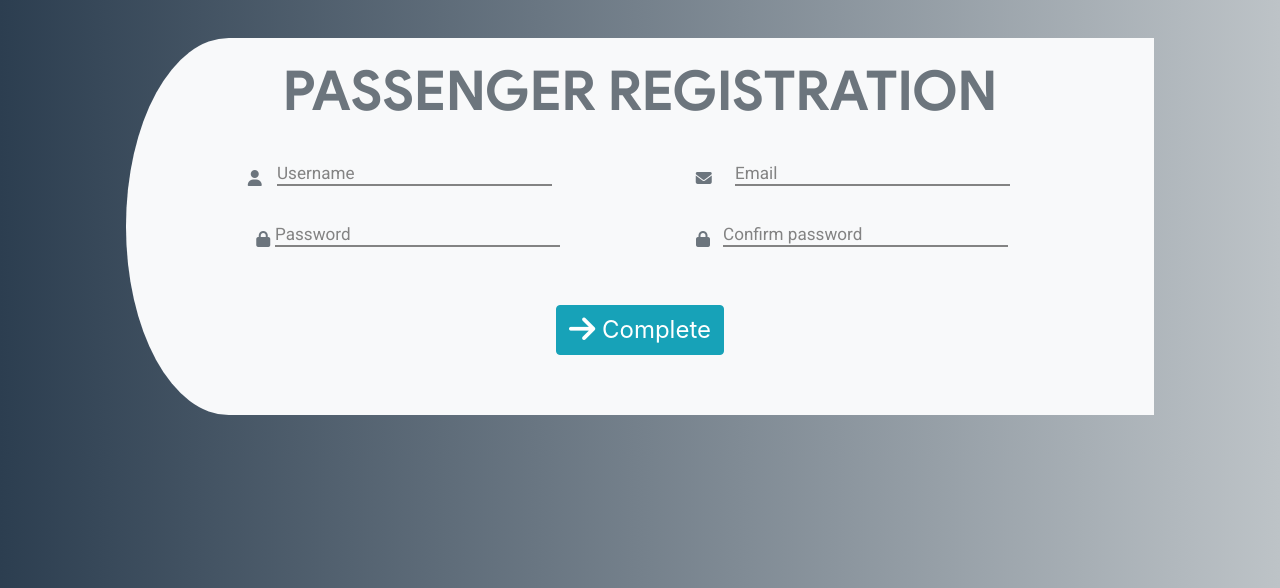
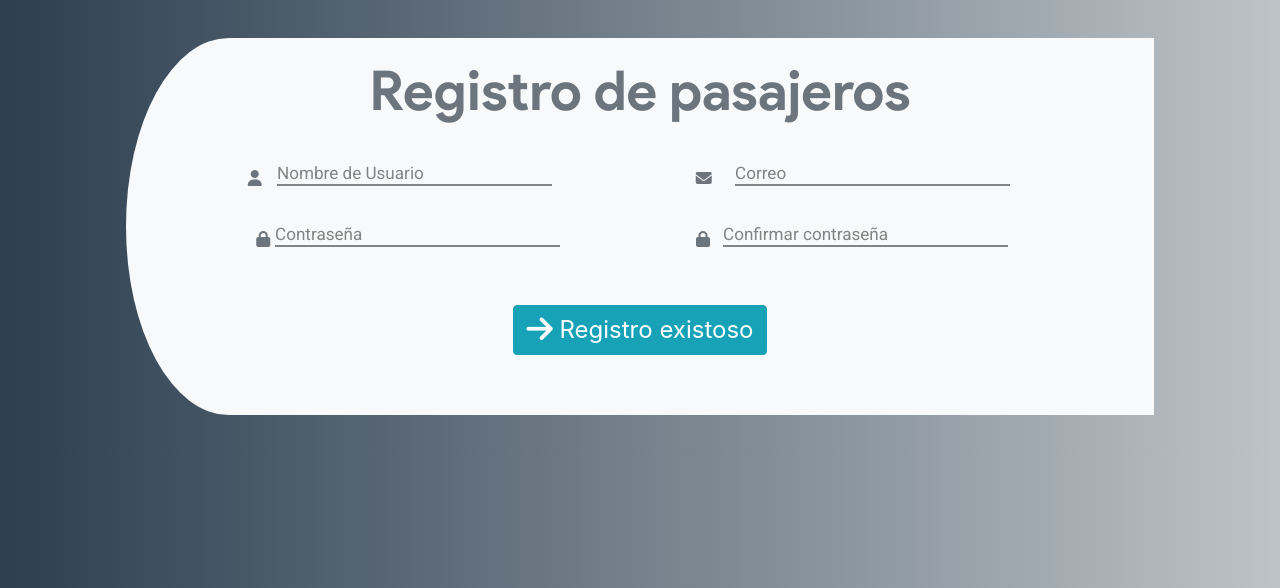
Before and after one commit to EstefanAC/OnlineFlightBooking, a PHP site: page /vuelos/register.php in a window 1280 px wide. Shown: the part 64-652 px from the top of the page. Run offline with PHP 8.4, Linux system fonts and the light colour scheme; some libraries are stand-ins or nearby versions; some web fonts are replaced.

Commit message:
Actualización registro
Corrección funciones

```diff
--- a/register.php
+++ b/register.php
@@ -5,9 +5,9 @@
 <style>
 
 body {
-    background: #bdc3c7;  /* fallback for old browsers */
-background: -webkit-linear-gradient(to right, #2c3e50, #bdc3c7);  /* Chrome 10-25, Safari 5.1-6 */
-background: linear-gradient(to right, #2c3e50, #bdc3c7); /* W3C, IE 10+/ Edge, Firefox 16+, Chrome 26+, Opera 12+, Safari 7+ */
+    background: #bdc3c7;
+background: -webkit-linear-gradient(to right, #2c3e50, #bdc3c7);
+background: linear-gradient(to right, #2c3e50, #bdc3c7);
 
 
 }
@@ -17,7 +17,7 @@ background: linear-gradient(to right, #2c3e50, #bdc3c7); /* W3C, IE 10+/ Edge, F
 }
 h3 {
     text-align: center;
-    /* font-family: 'Italianno', cursive; */
+
     font-family: 'product sans', cursive;
     font-weight: normal;
     font-size: 55px;
@@ -25,7 +25,7 @@ h3 {
 }
 
 input {
-    /* background-color: #F8F9FA !important; */
+
     margin-bottom: 10px;
     border :0px !important;
     border-bottom: 2px solid #838383 !important;
@@ -109,15 +109,15 @@ input {
 <?php
 if(isset($_GET['error'])) {
     if($_GET['error'] === 'invalidemail') {
-        echo '<script>alert("Invalid email")</script>';
+        echo '<script>alert("Correo inválido")</script>';
     } else if($_GET['error'] === 'pwdnotmatch') {
-        echo '<script>alert("Passwords do not match")</script>';
+        echo '<script>alert("Contraseñas no coinciden")</script>';
     } else if($_GET['error'] === 'sqlerror') {
-        echo"<script>alert('Database error')</script>";
+        echo"<script>alert('Error en la base de datos')</script>";
     } else if($_GET['error'] === 'usernameexists') {
-        echo"<script>alert('Username already exists')</script>";
+        echo"<script>alert('El usuario ya existe')</script>";
     } else if($_GET['error'] === 'emailexists') {
-        echo"<script>alert('Email already exists')</script>";
+        echo"<script>alert('Correo ya registrado')</script>";
     }
 }
 ?>
@@ -133,7 +133,7 @@ if(isset($_GET['error'])) {
     <div class="col-md-10 register-right">
         <div class="tab-content" id="myTabContent">
             <div class="tab-pane fade show active" id="home" role="tabpanel" aria-labelledby="home-tab">
-                <h3 class="register-heading text-secondary">PASSENGER REGISTRATION</h3>
+                <h3 class="register-heading text-secondary">Registro de pasajeros</h3>
                 <div class="register-form">
                 <form method="POST" action="includes/register.inc.php">
                     <div class="conrainer-fluid">
@@ -144,7 +144,7 @@ if(isset($_GET['error'])) {
                         </div>
                         <div class="col-md">
                             <div class="input-group">
-                                <label for="username">Username</label>
+                                <label for="username">Nombre de Usuario</label>
                                 <input type="text" name="username" id="username" required />
                             </div>
                         </div>
@@ -154,7 +154,7 @@ if(isset($_GET['error'])) {
                         </div>
                         <div class="col-md">
                             <div class="input-group">
-                                <label for="email_id">Email</label>
+                                <label for="email_id">Correo</label>
                                 <input type="text" name="email_id" id="email_id"
                                         required>
                             </div>
@@ -167,11 +167,10 @@ if(isset($_GET['error'])) {
                         </div>
                         <div class="col-md">
                             <div class="input-group">
-                                <label for="password">Password</label>
+                                <label for="password">Contraseña</label>
                                 <input type="password" name="password" id="password"
                                 required pattern="(?=.*\d)(?=.*[a-z])(?=.*[A-Z]).{8,}"
-                                title="Must contain at least one number and one uppercase and lowercase letter,
-                                and at least 8 or more characters" />
+                                title="La contraseña debe tener mínimo 8 dígitos, una mayúscula, un número y un caracter especial" />
                             </div>
 
                         </div>
@@ -181,7 +180,7 @@ if(isset($_GET['error'])) {
                         </div>
                         <div class="col-md">
                             <div class="input-group">
-                                <label for="password_repeat">Confirm password</label>
+                                <label for="password_repeat">Confirmar contraseña</label>
                                 <input type="password" name="password_repeat"
                                     id="password_repeat" required>
                             </div>
@@ -191,7 +190,7 @@ if(isset($_GET['error'])) {
                         <button name="signup_submit" type="submit"
                             class="btn btn-info mt-5">
                             <div style="font-size: 1.5rem;">
-                            <i class="fa fa-lg fa-arrow-right"></i> Complete
+                            <i class="fa fa-lg fa-arrow-right"></i> Registro existoso
                             </div>
                         </button>
                     </div>
@@ -218,10 +217,7 @@ $(document).ready(function(){
       $("label[for='"+me.attr('id')+"']").removeClass("animate-label");
     }
   }) ;
-  // $('#test-form').submit(function(e){
-  //   e.preventDefault() ;
-  //   alert("Thank you") ;
-  // })
+
 });
 </script>
 
```
